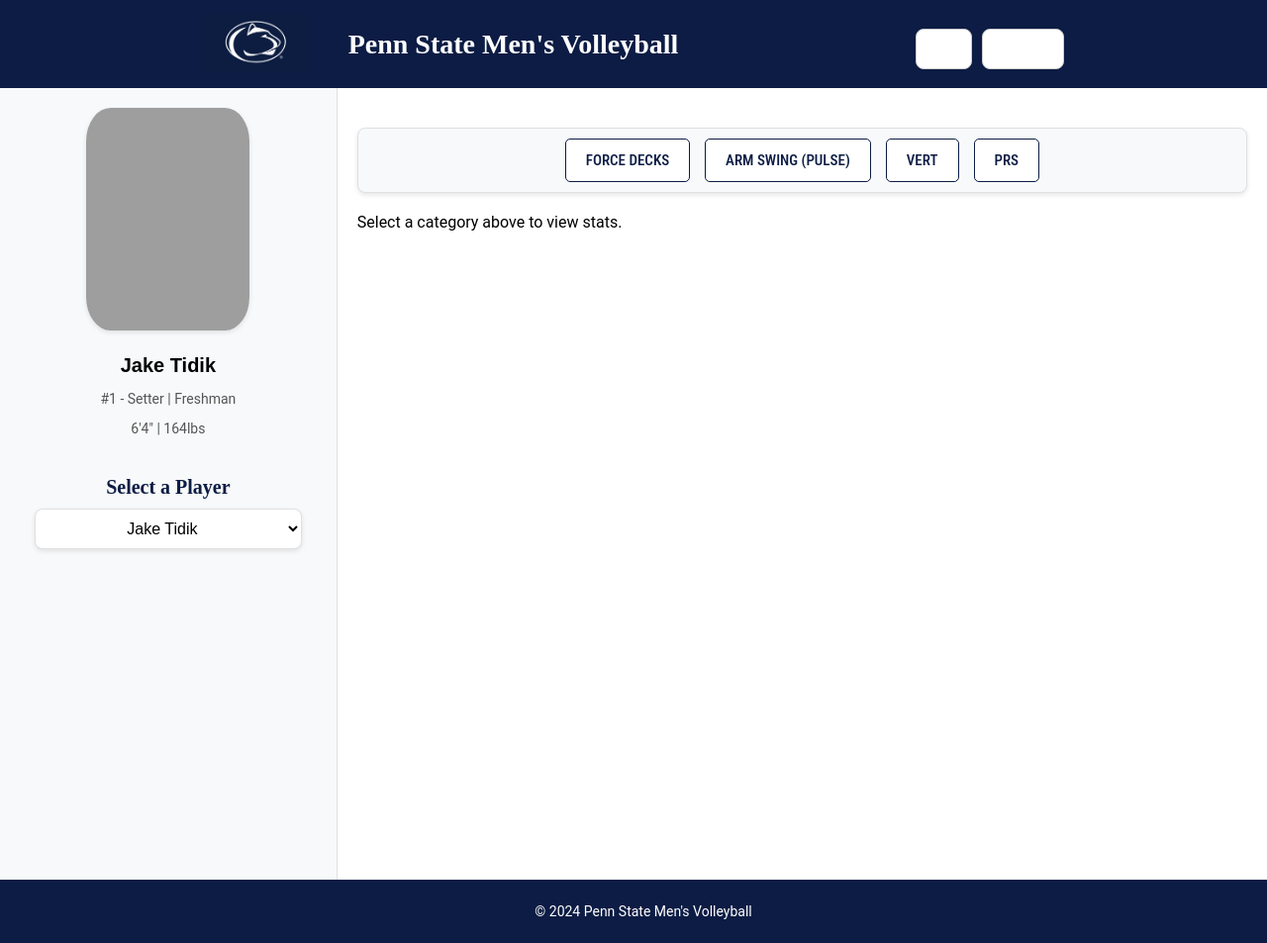
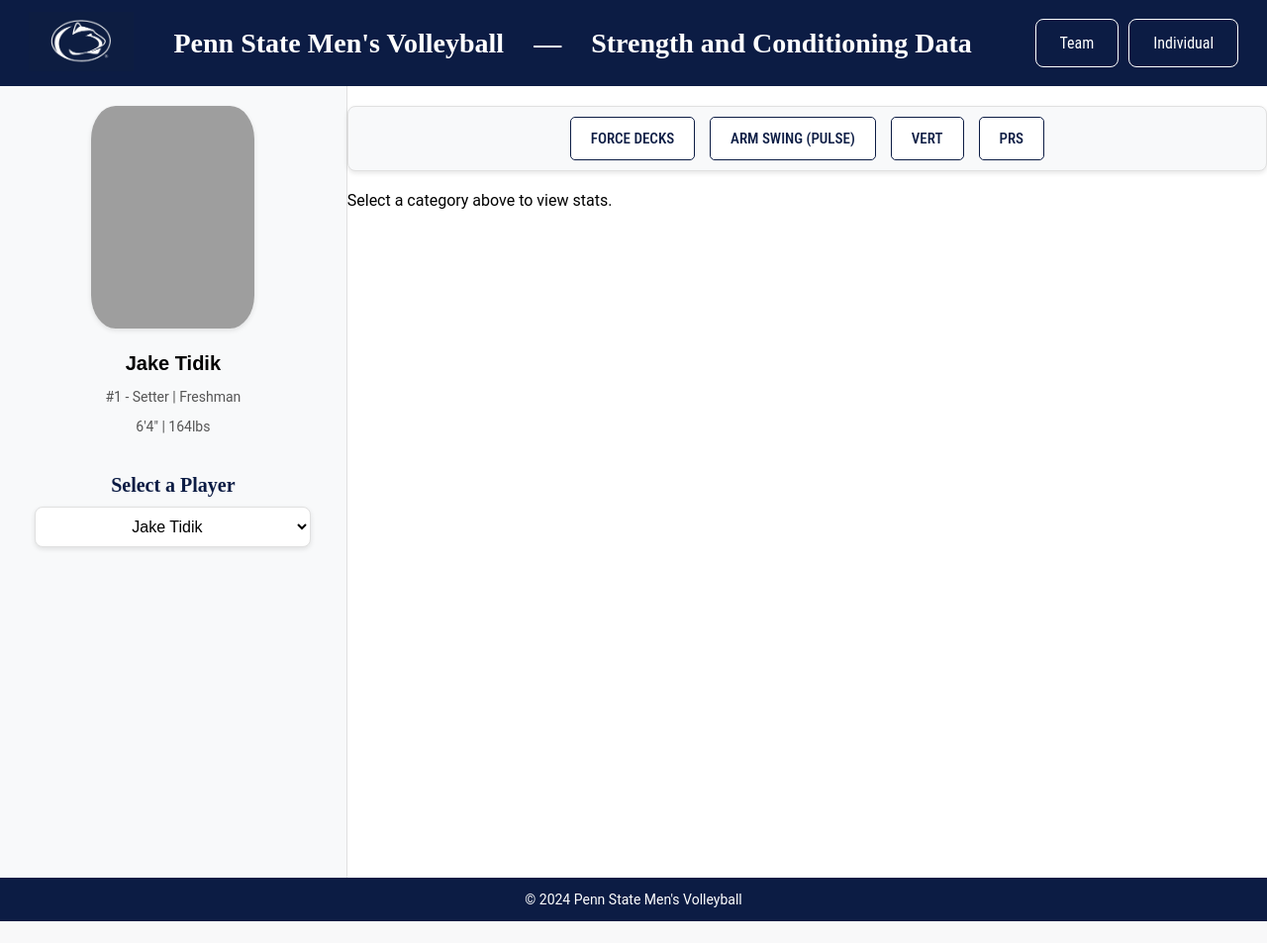
Before and after one commit to sachbij06/psu_mvb_data, a Flask app: page /player_strength in a window 1280 px wide. Shown: the whole page at 99% size. After the commit the page ends 931 px from the top, so only its background shows below. Run offline with Flask 3, Linux system fonts and the light colour scheme; grey boxes are pictures that could not be loaded.

Commit message:
- Dropdown nav bar sorted - General structure for Player Strength and Player On Court files complete (just need to add game/practice toggle for the On Court file) - Clean CSS... need to make sure all buttons have the correct hover colors

```diff
--- a/main.py
+++ b/main.py
@@ -1,31 +1,32 @@
 from flask import Flask, render_template
-from player_practice import player_practice
+from player_oncourt import player_oncourt
 from player_strength import player_strength
-from team_practice import team_practice
+from team_oncourt import team_oncourt
 from team_strength import team_strength
+import webbrowser
 
 
 app = Flask(__name__)
-app.register_blueprint(player_practice, url_prefix="")
+app.register_blueprint(player_oncourt, url_prefix="")
 app.register_blueprint(player_strength, url_prefix="")
-app.register_blueprint(team_practice, url_prefix="")
+app.register_blueprint(team_oncourt, url_prefix="")
 app.register_blueprint(team_strength, url_prefix="")
 
 @app.route('/home')
 def dashboard():
     return render_template('index.html')
 
-@app.route('/player_practice')
+@app.route('/player_oncourt')
 def playerpractice():
-    return render_template('player_practice.html')
+    return render_template('player_oncourt.html')
 
 @app.route('/player_strength')
 def playerstrength():
     return render_template('player_strength.html')
 
-@app.route('/team_practice')
+@app.route('/team_oncourt')
 def teampractice():
-    return render_template('team_practice.html')
+    return render_template('team_oncourt.html')
 
 @app.route('/team_strength')
 def teamstrength():
@@ -34,3 +35,4 @@ def teamstrength():
 
 if __name__ == '__main__':
     app.run('127.0.0.1', 4000, debug=True)
+    webbrowser.open("http://127.0.0.1:4000/home")
--- a/player_practice.py
+++ b/player_oncourt.py
@@ -2,7 +2,7 @@ from flask import Flask, request, jsonify, render_template, Blueprint
 
 app = Flask(__name__)
 
-player_practice = Blueprint("player_practice", __name__, static_folder="static", template_folder="templates")
+player_oncourt = Blueprint("player_oncourt", __name__, static_folder="static", template_folder="templates")
 
 def playerload():
     variable = True
--- a/static/style.css
+++ b/static/style.css
@@ -221,7 +221,6 @@ header {
 
 .dashboard {
     width: 75%;
-    padding: 20px;
 }
 
 .dashboard h2 {
@@ -235,7 +234,6 @@ footer {
     background-color: #0c1c44;
     color: white;
     text-align: center;
-    padding: 10px;
     bottom: 0;
     width: 100%;
 }
@@ -326,8 +324,8 @@ nav{
 }
 
 nav button {
-    background-color: transparent;
-    color: inherit;
+    background-color: #0c1c44;
+    color: #ffffff;
     border: 0.5px solid #ffffff;
     padding: 14px 24px;
     font-family: 'Roboto Condensed', sans-serif;
@@ -341,7 +339,6 @@ nav button {
 
 nav button:hover {
     background-color: #1e407c;
-    color: white;
     box-shadow: 0px 4px 10px rgba(0, 0, 0, 0.2);
 }
 
--- /dev/null
+++ b/team_oncourt.py
@@ -0,0 +1,5 @@
+from flask import Flask, request, jsonify, render_template, Blueprint
+
+app = Flask(__name__)
+
+team_oncourt = Blueprint("team_oncourt", __name__, static_folder="static", template_folder="templates")
--- a/team_practice.py
+++ /dev/null
@@ -1,5 +0,0 @@
-from flask import Flask, request, jsonify, render_template, Blueprint
-
-app = Flask(__name__)
-
-team_practice = Blueprint("team_practice", __name__, static_folder="static", template_folder="templates")
--- a/templates/index.html
+++ b/templates/index.html
@@ -14,8 +14,8 @@
             <h1>Penn State Men's Volleyball Data</h1>
         </div>
         <nav>
-            <button onclick="location.href='/team_practice'">Team Profile</button>
-            <button onclick="location.href='/player_practice'">Player Profile</button>
+            <button onclick="location.href='/team_oncourt'">Team Profile</button>
+            <button onclick="location.href='/player_oncourt'">Player Profile</button>
         </nav>
 
     </header>
--- a/templates/player_strength.html
+++ b/templates/player_strength.html
@@ -3,6 +3,41 @@
 <head>
     <title>Penn State Men's Volleyball Strength and Conditioning Data</title>
     <link rel="stylesheet" href="{{ url_for('static', filename='style.css') }}">
+    <style>
+        .dropdown-menu {
+            display: none;
+            position: absolute;
+            background-color: #f9f9f9;
+            box-shadow: 0px 8px 16px rgba(0,0,0,0.2);
+            z-index: 1;
+            list-style-type: none;
+            padding: 0;
+            margin: 0;
+        }
+
+        .dropdown-menu li {
+            padding: 8px 16px;
+        }
+
+        .dropdown-menu li:hover {
+            background-color: #ddd;
+            cursor: pointer;
+        }
+
+        .dropdown-container {
+            position: relative;
+            display: inline-block;
+        }
+
+        .dropdown-container:hover .dropdown-menu {
+            display: block;
+        }
+
+        .dropdown-menu li a {
+            text-decoration: none;
+            color: black;
+        }
+    </style>
 </head>
 <body>
     <!-- HEADER -->
@@ -12,30 +47,28 @@
                 <img src="static/psu_logo.png" alt="PSU Logo" class="logo">
             </a>
             <h1>Penn State Men's Volleyball</h1>
+            <h1>—</h1>
+            <h1>Strength and Conditioning Data</h1>
         </div>
         <nav>
             <ul class="tabs">
-            <li class="dropdown">
-                <button onclick="toggleDropdown('teamDropdown')" class="dropbtn">Team</button>
+                <li class="dropdown-container">
+                    <button>Team</button>
+                    <ul class="dropdown-menu">
+                        <li><a href="/team_strength">Strength and Conditioning</a></li>
+                        <li><a href="/team_oncourt">On-Court Performance</a></li>
+                    </ul>
                 </li>
-            <div id="teamDropdown" class="dropdown-content">
-                <a href="/team_strength">Strength & Conditioning</a>
-                <a href="/team_practice">On-Court Performance</a>
-            </div>
-            <li class="dropdown">
-                <button onclick="toggleDropdown('individualDropdown')" class="dropbtn">Individual</button>
-
+                <li class="dropdown-container">
+                    <button>Individual</button>
+                    <ul class="dropdown-menu">
+                        <li><a href="/player_strength">Strength and Conditioning</a></li>
+                        <li><a href="/player_oncourt">On-Court Performance</a></li>
+                    </ul>
                 </li>
-            <div id="individualDropdown" class="dropdown-content">
-                <a href="/player_strength">Strength & Conditioning</a>
-                <a href="/player_practice">On-Court Performance</a>
-            </div>
             </ul>
         </nav>
     </header>
-
-
-
 
     <!-- MAIN CONTENT -->
     <div class="main-container">
```
Also changed, not shown: templates/player_oncourt.html (renamed from templates/player_practice.html, +49 -5 lines), templates/team_oncourt.html (added), templates/team_practice.html (deleted). Lines whose indentation alone changed are shown as unchanged.
